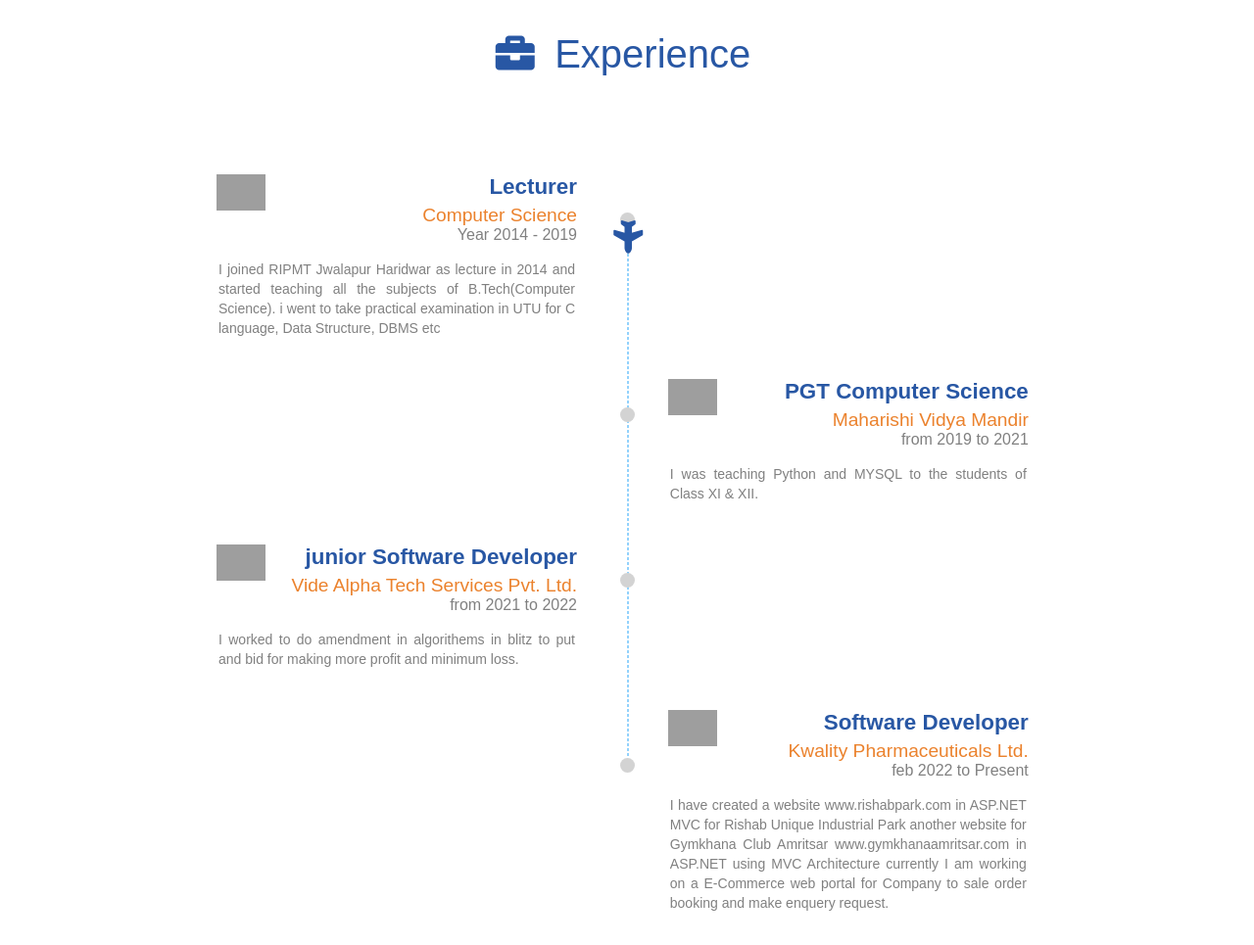
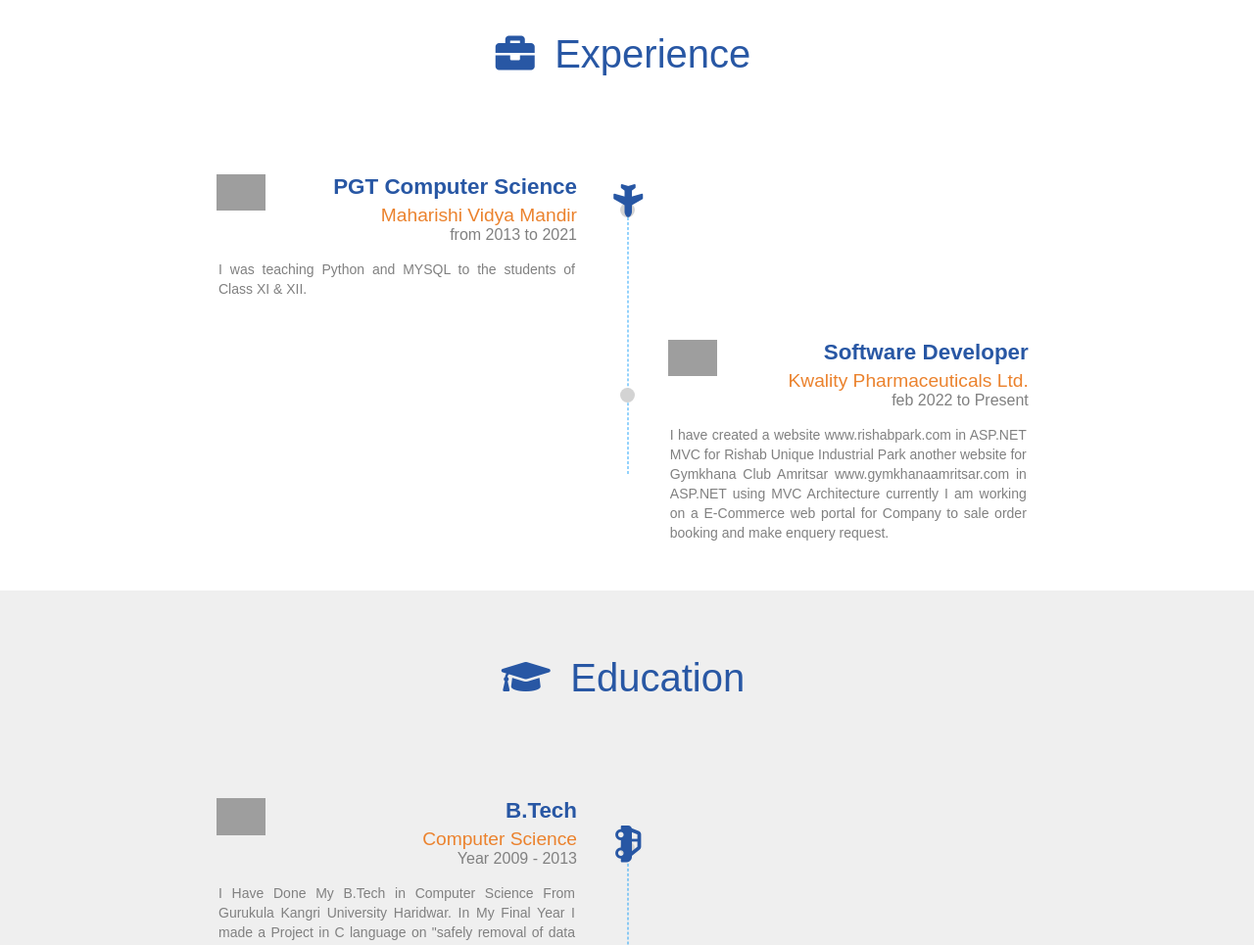
Before and after one commit to Nitish-Vats/portfolio, a plain HTML site: page index.html in a window 1280 px wide. Shown: the part 1569-2534 px from the top of the page at 98% size. Drawn offline with nearby package versions, Linux system fonts and the light colour scheme; grey boxes are pictures that could not be loaded.

Commit message:
Update index.html

```diff
--- a/index.html
+++ b/index.html
@@ -257,46 +257,18 @@
             </h1>
 
             <div class="timeline">
-                <div class="timeline-box left ">
-                    <div class="timeline-container">
-                        <div class="timeline-logo">
-                            <img src="https://www.ramanandinstitute.com/images/logo/ripm-logo.png">
-                        </div>
-                        <h3 class="experience-designation  m0 m-blue"> Lecturer </h3>
-                        <h4 class="experience-company-name "> Computer Science </h4>
-                        <h5 class="experience-duration m0"> Year 2014 - 2019 </h5>
-
-
-                        <p class="experience-description text-justify"> I joined RIPMT Jwalapur Haridwar as lecture in 2014 and started teaching all the subjects of B.Tech(Computer Science).
-                             i went to take practical examination in UTU for C language, Data Structure, DBMS etc</p>
-                    </div>
-                </div>
-
-
-
-                <div class="timeline-box right ">
+                <div class="timeline-box left">
                     <div class="timeline-container">
                         <div class="timeline-logo">
                             <img src="https://i.pinimg.com/originals/f4/4d/7d/f44d7d820e3fbd15a8e7cdb76cc91c76.jpg">
                         </div>
                         <h3 class="experience-designation  m0 m-blue"> PGT Computer Science</h3>
                         <h4 class="experience-company-name ">Maharishi Vidya Mandir</h4>
-                        <h5 class="experience-duration m0"> from 2019 to 2021 </h5>
+                        <h5 class="experience-duration m0"> from 2013 to 2021 </h5>
                         <p class="experience-description text-justify">I was teaching Python and MYSQL to the students of Class XI & XII. </p>
                     </div>
                 </div>
-		<div class="timeline-box left ">
-                    <div class="timeline-container">
-                        <div class="timeline-logo">
-                            <img src="http://videalpha.com/assets/img/logo_old.png">
-                        </div>
-                        <h3 class="experience-designation  m0 m-blue">junior Software Developer</h3>
-                        <h4 class="experience-company-name "> Vide Alpha Tech Services Pvt. Ltd.</h4>
-                        <h5 class="experience-duration m0"> from 2021 to 2022 </h5>
 
-                        <p class="experience-description text-justify"> I worked to do amendment in algorithems in blitz to put and bid for making more profit and minimum loss.  </p>
-                    </div>
-                </div>
 
 		<div class="timeline-box right ">
                     <div class="timeline-container">
```
